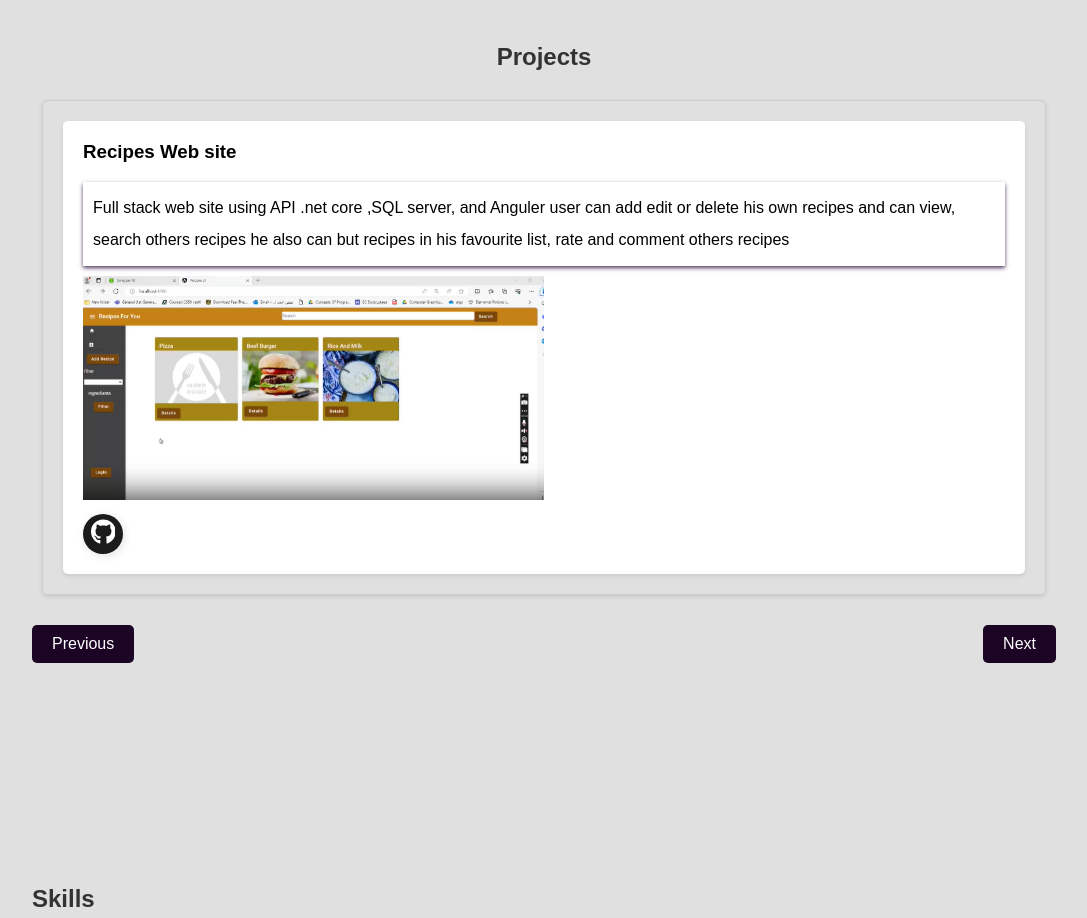
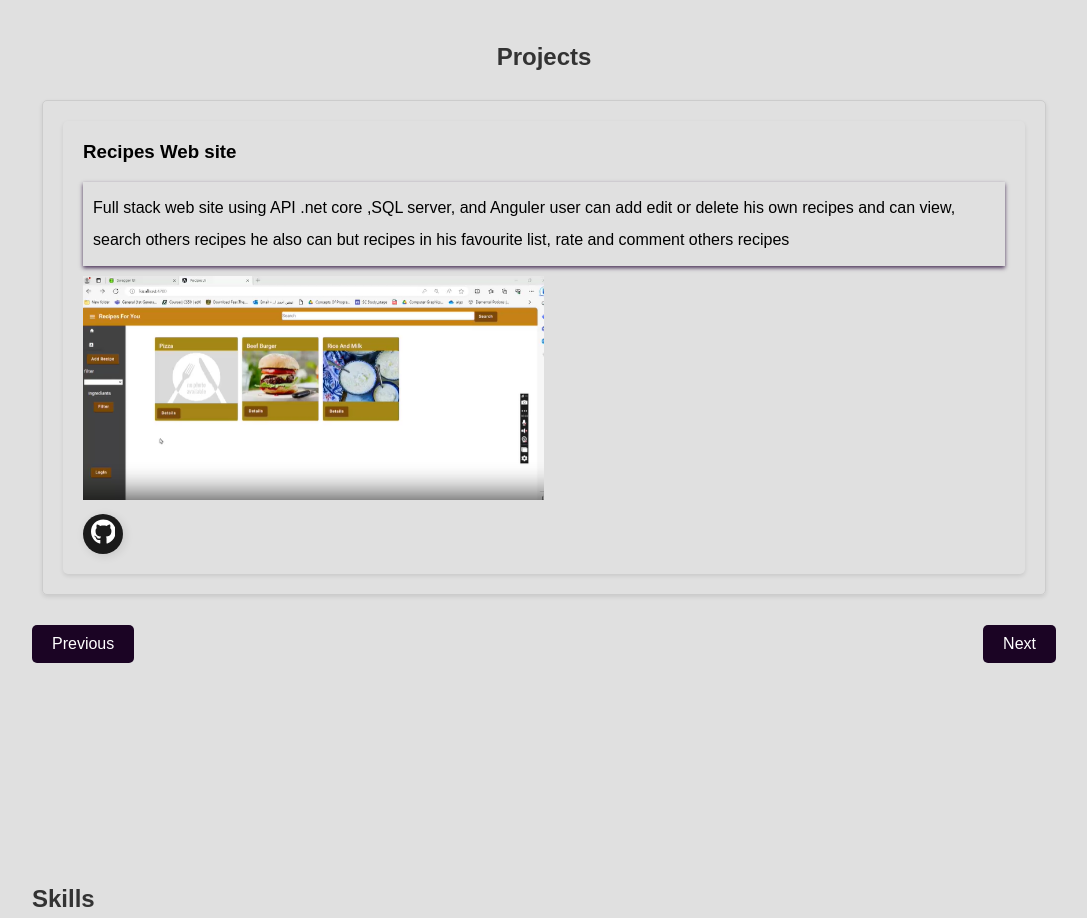
Before and after one commit to Neven1234/My-portfolio, an Angular app: page / in a window 1280 px wide. Shown: the part 920-1838 px from the top of the page, without its empty margins (96-1183 px from the left). Built offline with nearby package versions, Linux system fonts and the light colour scheme.

Commit message:
update css

```diff
--- a/src/styles.css
+++ b/src/styles.css
@@ -136,7 +136,7 @@ footer {
   }
 
 .project {
-    background-color: #fff;
+    /* background-color: #fff; */
     padding: 20px;
     border-radius: 5px;
     box-shadow: 0 2px 4px rgba(0,0,0,0.1);
```
